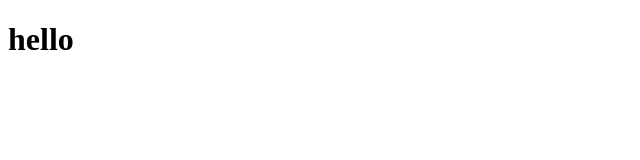
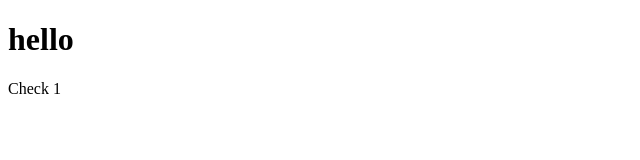
Before and after one commit to mpollock23/new-repo, a plain HTML site: page sample.html in a window 1280 px wide. Shown: the full height of the page, 0-640 px from the left. Drawn offline with Linux system fonts and the light colour scheme.

Commit message:
commit 3

```diff
--- a/sample.html
+++ b/sample.html
@@ -6,5 +6,6 @@
 </head>
 <body>
     <h1>hello</h1>
+    <p>Check 1</p>
 </body>
 </html>
```
